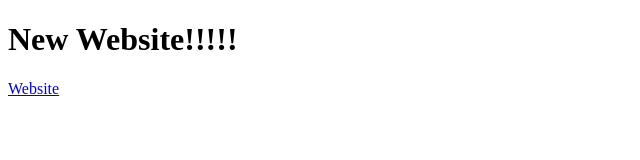
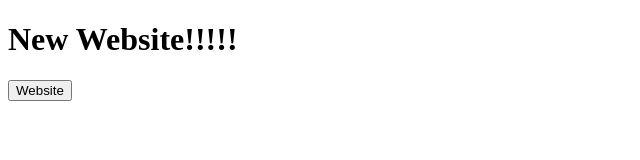
Before and after one commit to b1s4/Snowrider3d, a plain HTML site: page index.html in a window 1280 px wide. Shown: the whole page, without its empty margins (0-640 px from the left). Drawn offline with Linux system fonts and the light colour scheme.

Commit message:
Update index.html

```diff
--- a/index.html
+++ b/index.html
@@ -6,8 +6,8 @@
 </head>
 <body>
     <h1>New Website!!!!!</h1>
-    <a href="https://ub66.vercel.app >
-        <button href="https://ub66.vercel.app " >Website</button>
+    <a href="https://ub66.vercel.app" >
+        <button>Website</button>
     </a>
 </body>
 </html>
```
